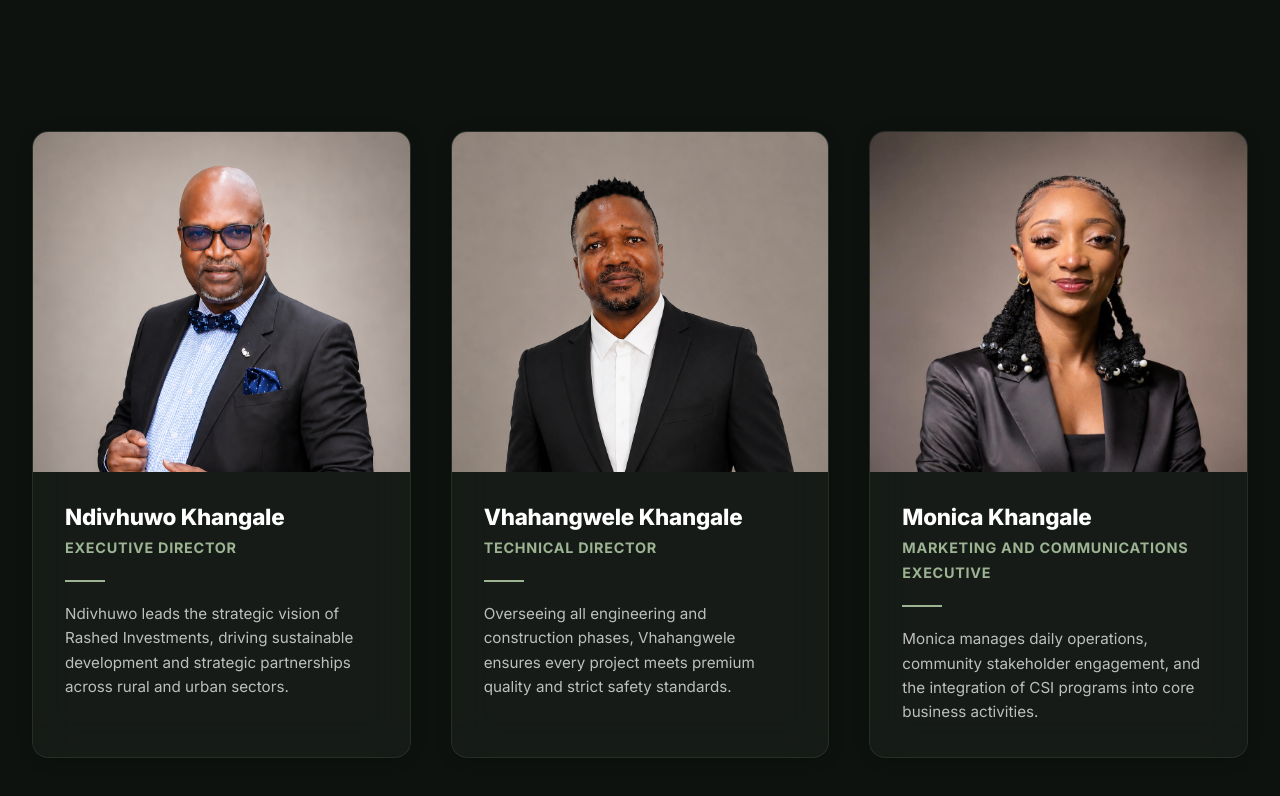
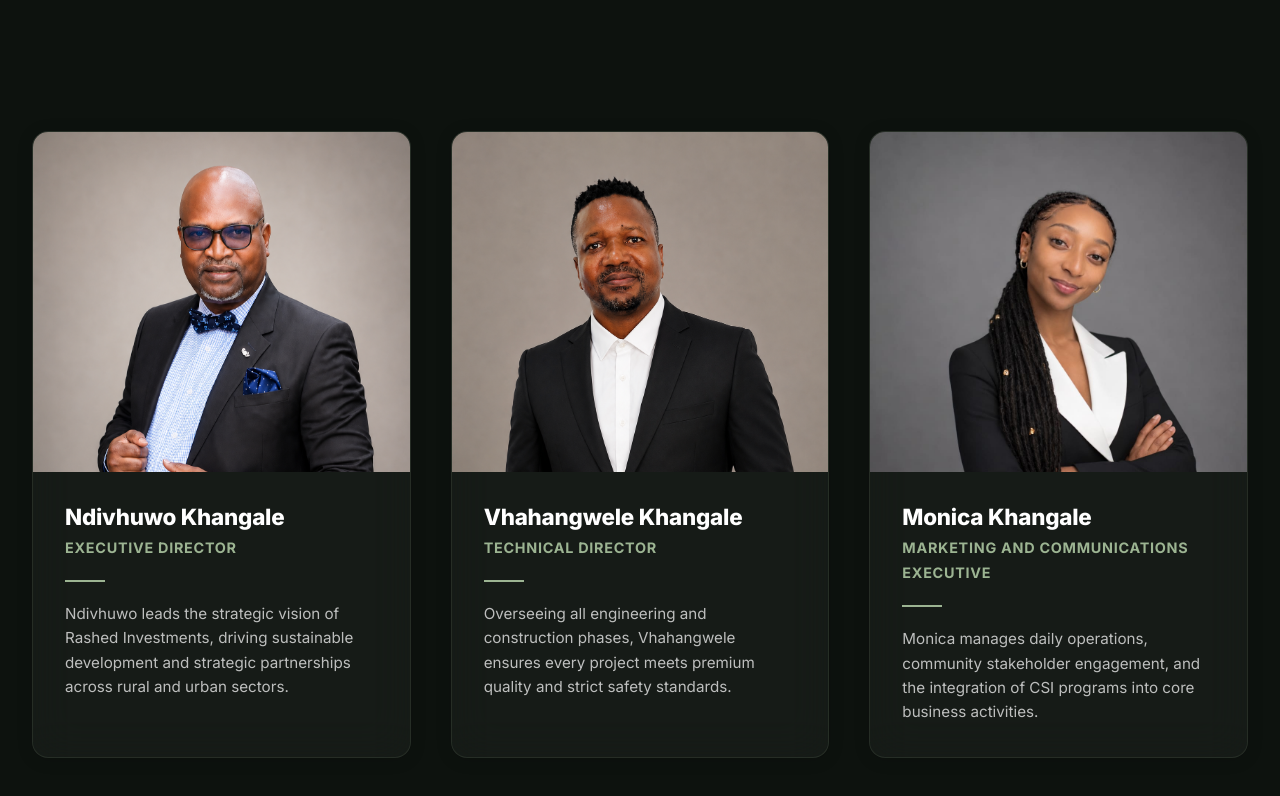
Before and after one commit to banele303/rashed-investment, a React (Vite) app: page / in a window 1280 px wide. Shown: the part 8167-8963 px from the top of the page. Built offline with nearby package versions, Linux system fonts and the light colour scheme.

Commit message:
Update Monica's profile image in TeamGallery component

```diff
--- a/src/components/TeamGallery.jsx
+++ b/src/components/TeamGallery.jsx
@@ -23,7 +23,7 @@ const teamMembers = [
     id: 3,
     name: 'Monica Khangale',
     role: 'Marketing and Communications Executive',
-    image: '/lady.jpeg',
+    image: '/monica.jpeg',
     bio: 'Monica manages daily operations, community stakeholder engagement, and the integration of CSI programs into core business activities.',
     email: 'monica@rashed.co.za'
   }
```
